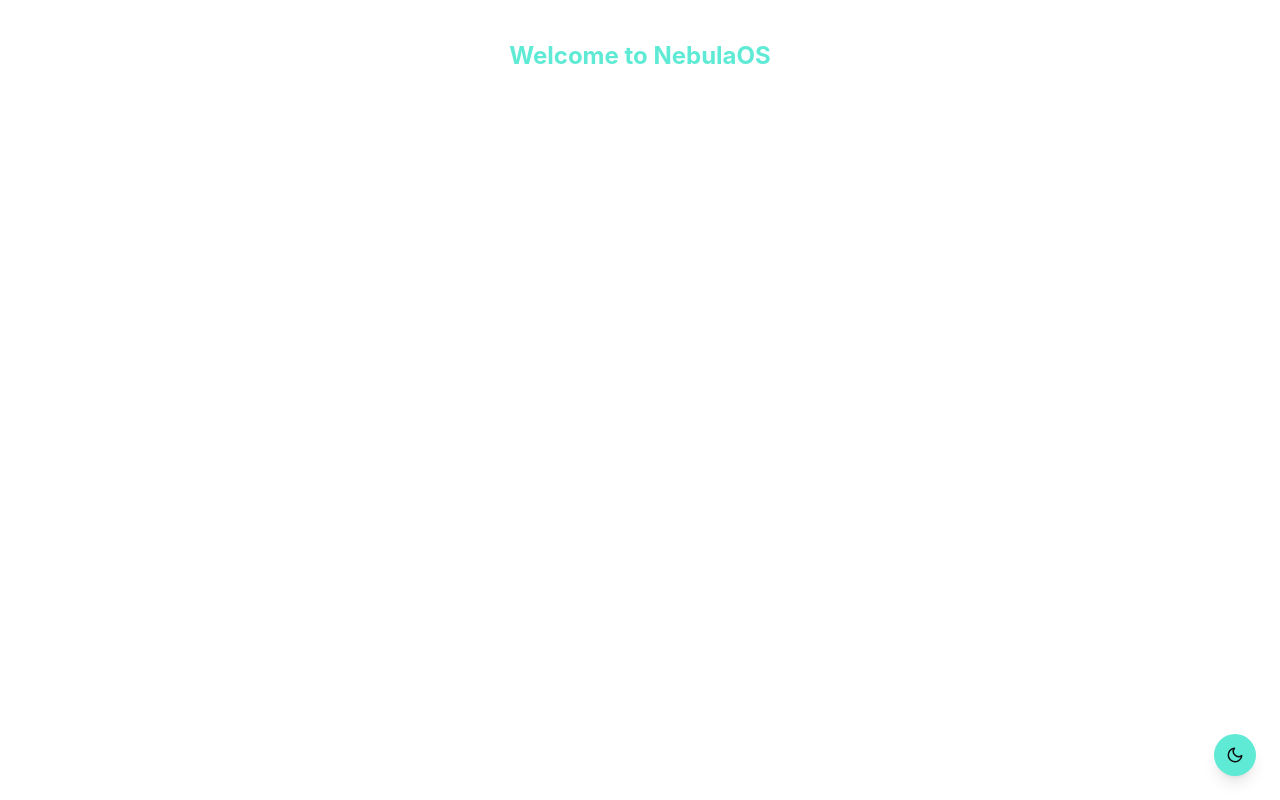
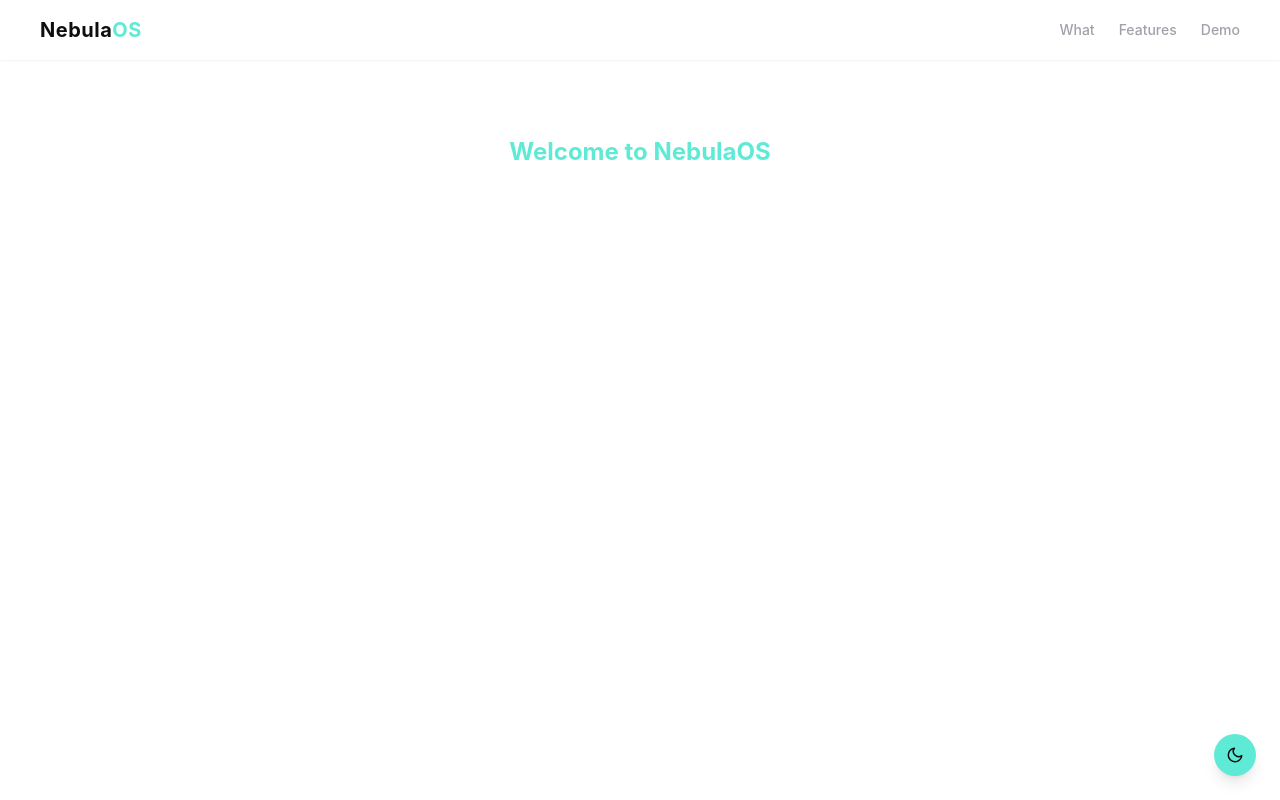
Before and after one commit to quim-romero/nebulaos, a React (Vite) app: page / in a window 1280 px wide. Built offline with nearby package versions, Linux system fonts and the light colour scheme.

Commit message:
Feat: Add Header to App and add spacing for fixed top nav

```diff
--- a/src/App.tsx
+++ b/src/App.tsx
@@ -1,12 +1,16 @@
 import Container from './components/Container'
 import ThemeToggle from './components/ThemeToggle'
+import Header from './components/Header'
 
 function App() {
   return (
     <>
-      <Container className="py-10 text-center text-2xl font-bold text-primary">
-        Welcome to NebulaOS
-      </Container>
+      <Header />
+      <div className="pt-24">
+        <Container className="py-10 text-center text-2xl font-bold text-primary">
+          Welcome to NebulaOS
+        </Container>
+      </div>
       <ThemeToggle />
     </>
   )
```
